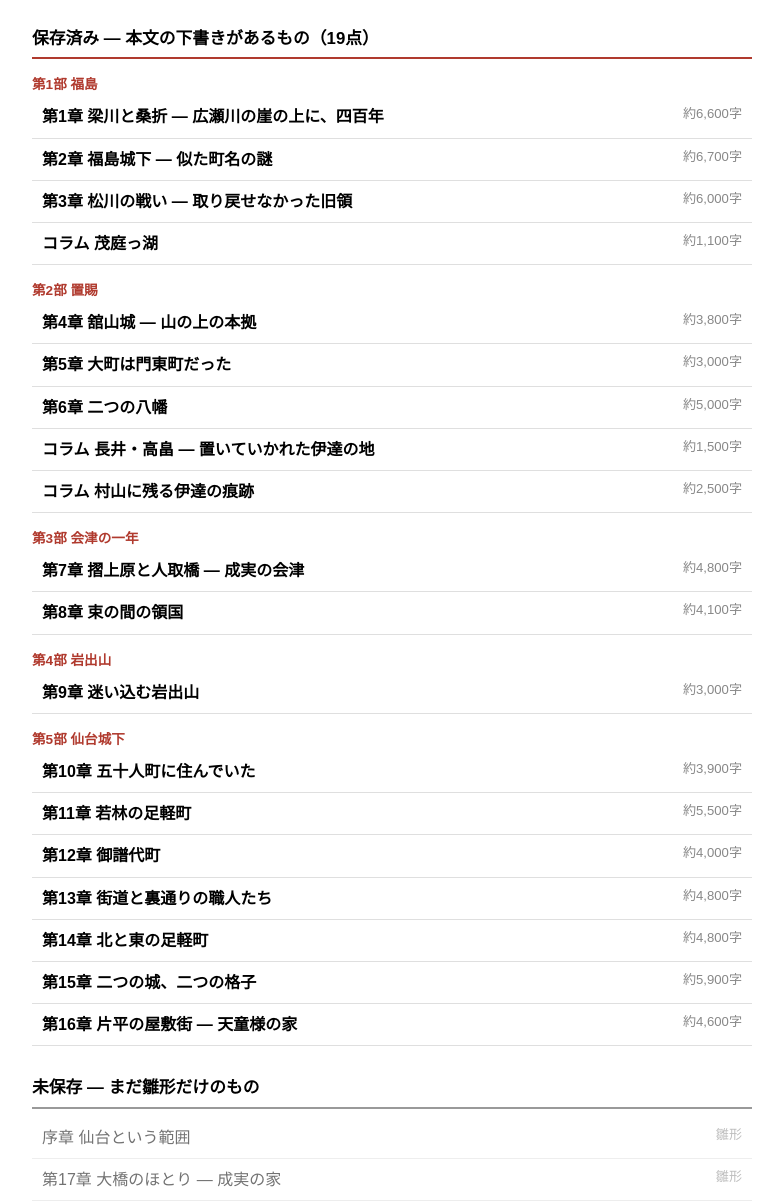
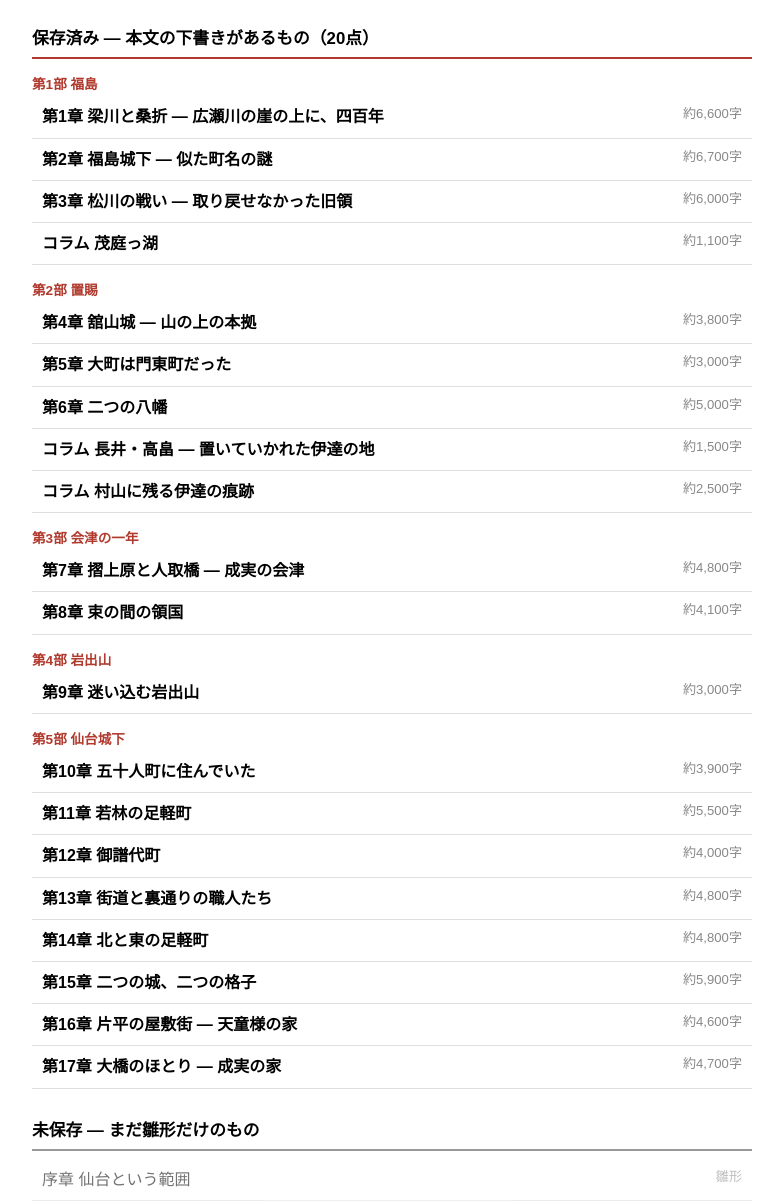
Before and after one commit to oosawak/date-no-kuni, a plain HTML site: page index.html in a window 1280 px wide. Shown: the part 117-1320 px from the top of the page, without its empty margins (248-1031 px from the left). Drawn offline with Linux system fonts and the light colour scheme.

Commit message:
第17章を保存済みに更新

```diff
--- a/index.html
+++ b/index.html
@@ -31,7 +31,7 @@
   <h1>『伊達の国を歩く（仮）』下書き保存の一覧</h1>
   <div class="sub">各タイトルを押すと、その章の原稿（GitHub上のMarkdown）が開きます。下書きのコピーは非公開リポジトリ zenn-articles に保存中。2026年11月3日時点</div>
 
-  <h2>保存済み ― 本文の下書きがあるもの（19点）</h2>
+  <h2>保存済み ― 本文の下書きがあるもの（20点）</h2>
   <div class="part">第1部 福島</div>
   <ul>
     <li><span class="name"><a href="https://github.com/oosawak/sengoku-life-sim/blob/main/docs/book-ch01-yanagawa-koori.md">第1章 梁川と桑折 ― 広瀬川の崖の上に、四百年</a></span><span class="meta">約6,600字</span></li>
@@ -65,12 +65,12 @@
     <li><span class="name"><a href="https://github.com/oosawak/sengoku-life-sim/blob/main/docs/book-ch14-kita-higashi-ashigaru.md">第14章 北と東の足軽町</a></span><span class="meta">約4,800字</span></li>
     <li><span class="name"><a href="https://github.com/oosawak/sengoku-life-sim/blob/main/docs/book-ch15-two-grids.md">第15章 二つの城、二つの格子</a></span><span class="meta">約5,900字</span></li>
     <li><span class="name"><a href="https://github.com/oosawak/sengoku-life-sim/blob/main/docs/book-ch16-katahira-tendo.md">第16章 片平の屋敷街 ― 天童様の家</a></span><span class="meta">約4,600字</span></li>
+    <li><span class="name"><a href="https://github.com/oosawak/sengoku-life-sim/blob/main/docs/book-ch17-ohashi-shigezane.md">第17章 大橋のほとり ― 成実の家</a></span><span class="meta">約4,700字</span></li>
   </ul>
 
   <h2 class="todo">未保存 ― まだ雛形だけのもの</h2>
   <ul>
     <li class="dim"><span class="name"><a href="https://github.com/oosawak/sengoku-life-sim/blob/main/docs/book-ch00-intro.md">序章 仙台という範囲</a></span><span class="meta">雛形</span></li>
-    <li class="dim"><span class="name"><a href="https://github.com/oosawak/sengoku-life-sim/blob/main/docs/book-ch17-ohashi-shigezane.md">第17章 大橋のほとり ― 成実の家</a></span><span class="meta">雛形</span></li>
     <li class="dim"><span class="name"><a href="https://github.com/oosawak/sengoku-life-sim/blob/main/docs/book-ch18-rokugo-hori.md">第18章 若林城を貫く水</a></span><span class="meta">雛形</span></li>
     <li class="dim"><span class="name"><a href="https://github.com/oosawak/sengoku-life-sim/blob/main/docs/book-ch19-shichigo-hori.md">第19章 七郷堀と小舟</a></span><span class="meta">雛形</span></li>
     <li class="dim"><span class="name"><a href="https://github.com/oosawak/sengoku-life-sim/blob/main/docs/book-ch20-ishikiri.md">第20章 二つの石切町</a></span><span class="meta">雛形</span></li>
```
